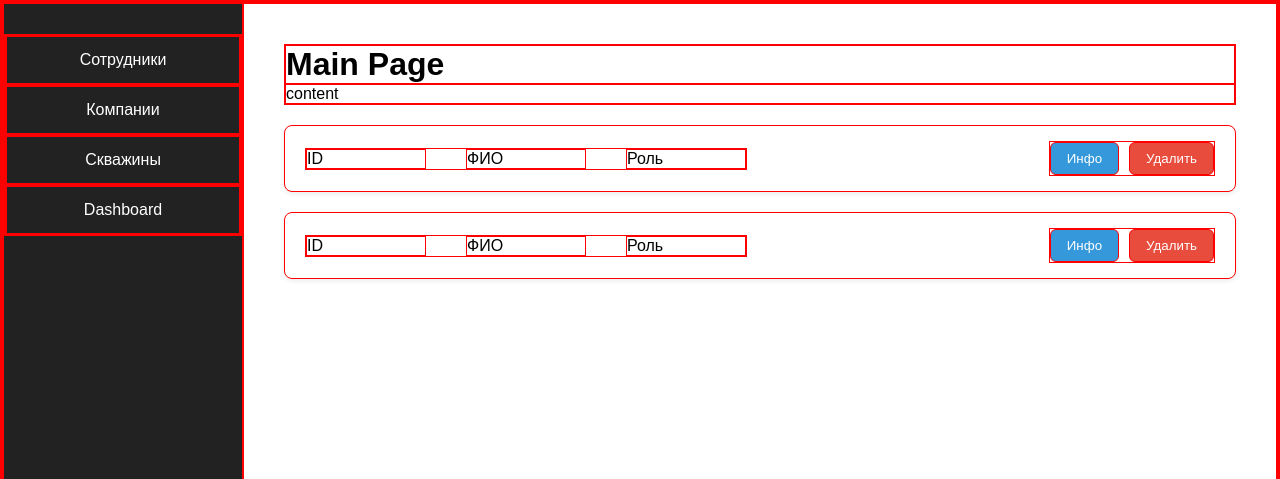
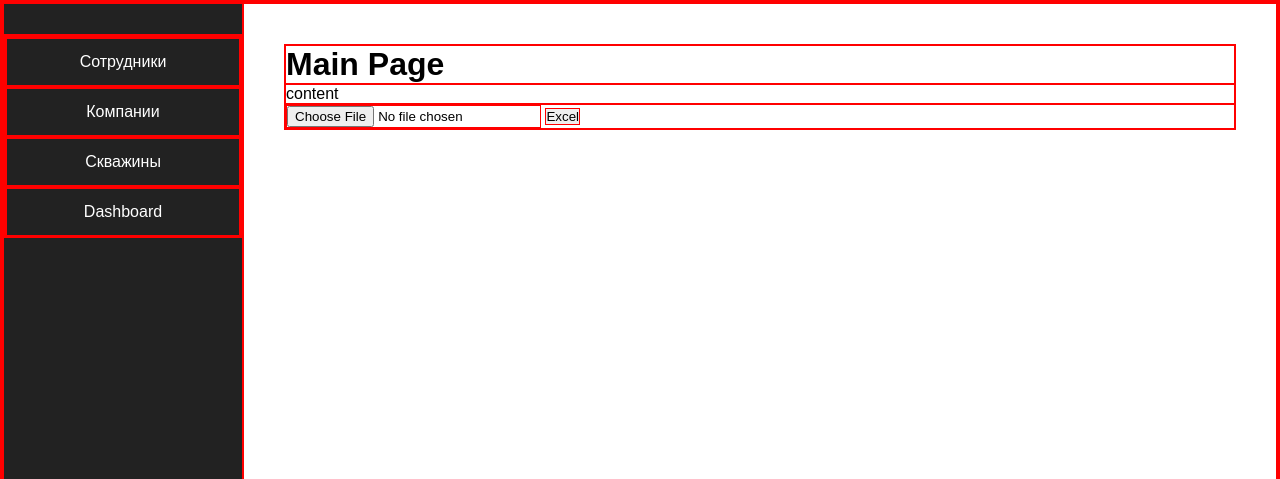
Before and after one commit to rauaan/KMG-crud-app, a Flask app: page / in a window 1280 px wide. Shown: the top 479 px of the page. Run offline with Flask 3, Linux system fonts and the light colour scheme.

Commit message:
fixed front

```diff
--- a/main.py
+++ b/main.py
@@ -1,4 +1,5 @@
-from flask import Flask, render_template
+from flask import Flask, render_template, request
+import pandas as pd
 
 app = Flask(__name__)
 
@@ -6,5 +7,17 @@ app = Flask(__name__)
 def index():
     return render_template('main/index.html')
 
+@app.route("/upload", methods=["POST"])
+def upload():
+    file = request.files["excel_file"]
+
+    df = pd.read_excel(file)
+    employees = df.to_dict(orient="records")
+
+    return render_template(
+        "main/index.html",
+        employees=employees
+    )
+
 if __name__ == '__main__':
     app.run(debug=True)
--- a/static/style.css
+++ b/static/style.css
@@ -1,5 +1,3 @@
-/* Reset */
-
 * {
     margin: 0;
     padding: 0;
--- a/templates/main/index.html
+++ b/templates/main/index.html
@@ -2,18 +2,19 @@
 <html lang="en">
 <head>
     <meta charset="UTF-8">
-    <title>Todo App</title>
-    <link rel="stylesheet" type="text/css" href="../static/style.css">
+    <title>App</title>
+    <link rel="stylesheet" href="{{ url_for('static', filename='style.css') }}">
 
 </head>
 
 <body>
+
     <div class="container">
 
         <nav class="nav-bar" id="nav-bar" aria-hidden="true">
-            <!-- <div class="nav-bar-header">
+            <div class="nav-bar-header">
 
-            </div> -->
+            </div>
             <ul class="nav-list">
                 <li class="nav-bar-item"><a href="#" class="nav-link">Сотрудники</a></li>
                 <li class="nav-bar-item"><a href="#" class="nav-link">Компании</a></li>
@@ -27,35 +28,29 @@
              <div class="info-block">
                 <h1>Main Page</h1>
                 <p>content</p>
+                <form action="/upload" method="POST" enctype="multipart/form-data">
+                    <input type="file" name="excel_file" accept=".xlsx,.xls" required>
+                    <button type="submit">Excel</button>
+                </form>
             </div>
 
 
+            {% for employee in employees %}
             <div class="data-row">
+
                 <div class="data-info">
-                    <span>ID</span>
-                    <span>ФИО</span>
-                    <span>Роль</span>
+                    {% for value in employee.values() %}
+                        <span>{{ value }}</span>
+                    {% endfor %}
                 </div>
 
                 <div class="data-actions">
                     <button class="info-btn">Инфо</button>
                     <button class="delete-btn">Удалить</button>
                 </div>
+
             </div>
-
-
-            <div class="data-row">
-                <div class="data-info">
-                    <span>ID</span>
-                    <span>ФИО</span>
-                    <span>Роль</span>
-                </div>
-
-                <div class="data-actions">
-                    <button class="info-btn">Инфо</button>
-                    <button class="delete-btn">Удалить</button>
-                </div>
-            </div>
+            {% endfor %}
 
         </main>
 
```
